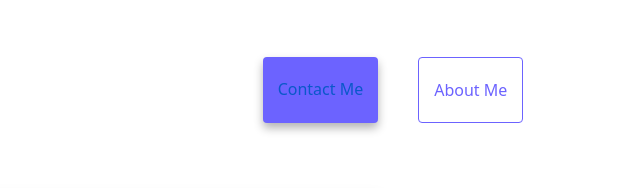
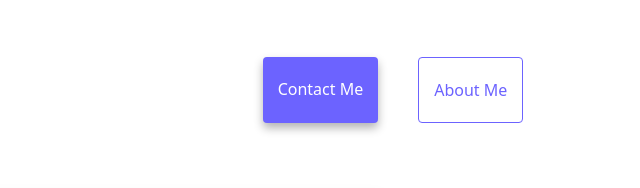
Before and after one commit to akhona-mazingisa/Advanced-Tools-homework-challenge, a plain HTML site: page index.html in a window 1280 px wide. In both pictures the pointer is over the link "Contact Me". Shown: the part 305-493 px from the top of the page, 247-887 px from the left. Drawn offline with nearby package versions, Linux system fonts and the light colour scheme.

Commit message:
Updated style.css

```diff
--- a/style.css
+++ b/style.css
@@ -52,7 +52,7 @@ p {
   color: white;
 }
 
-.primary-link hover {
+.primary-link:hover {
   color: white;
 }
 
```
